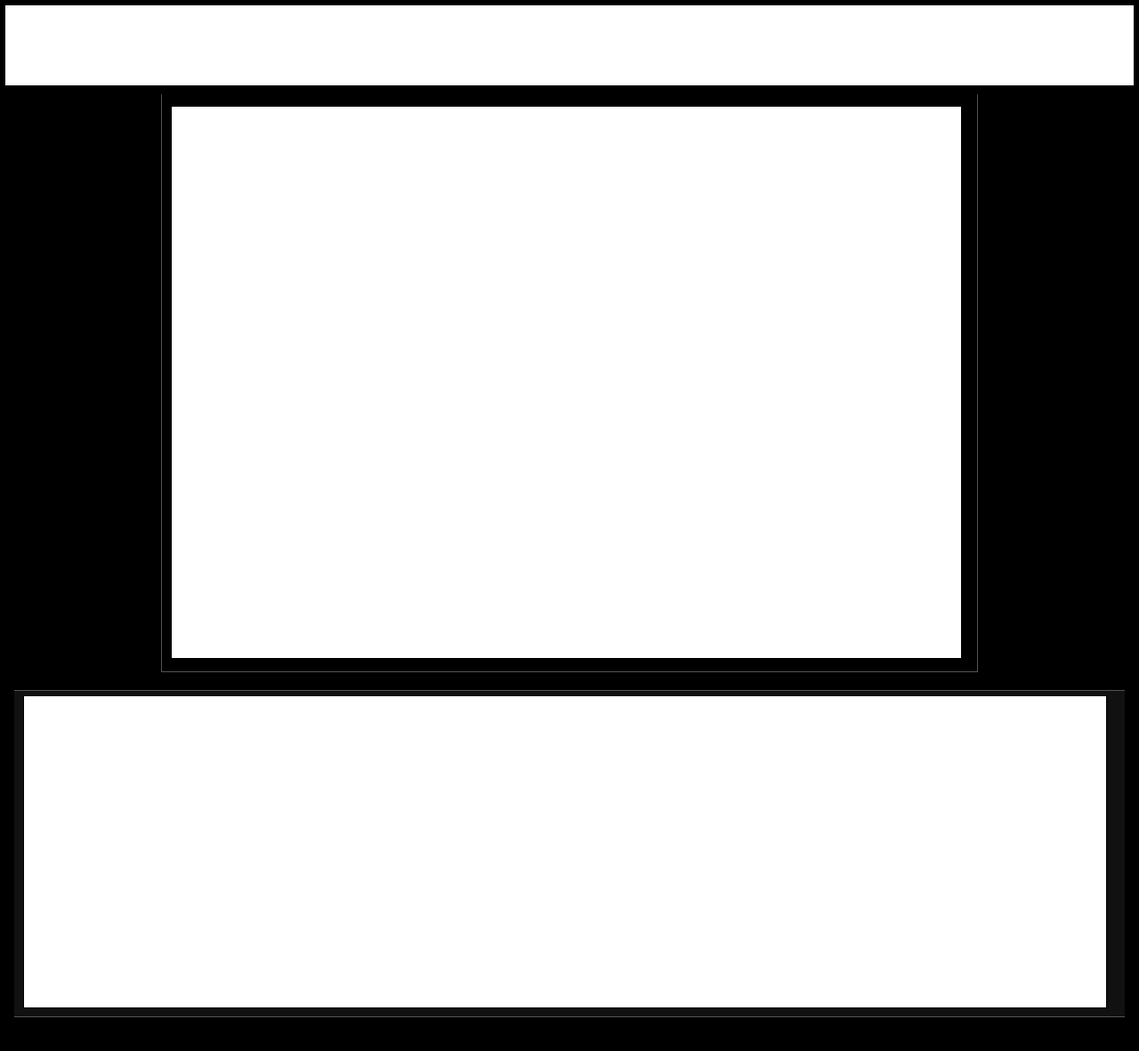
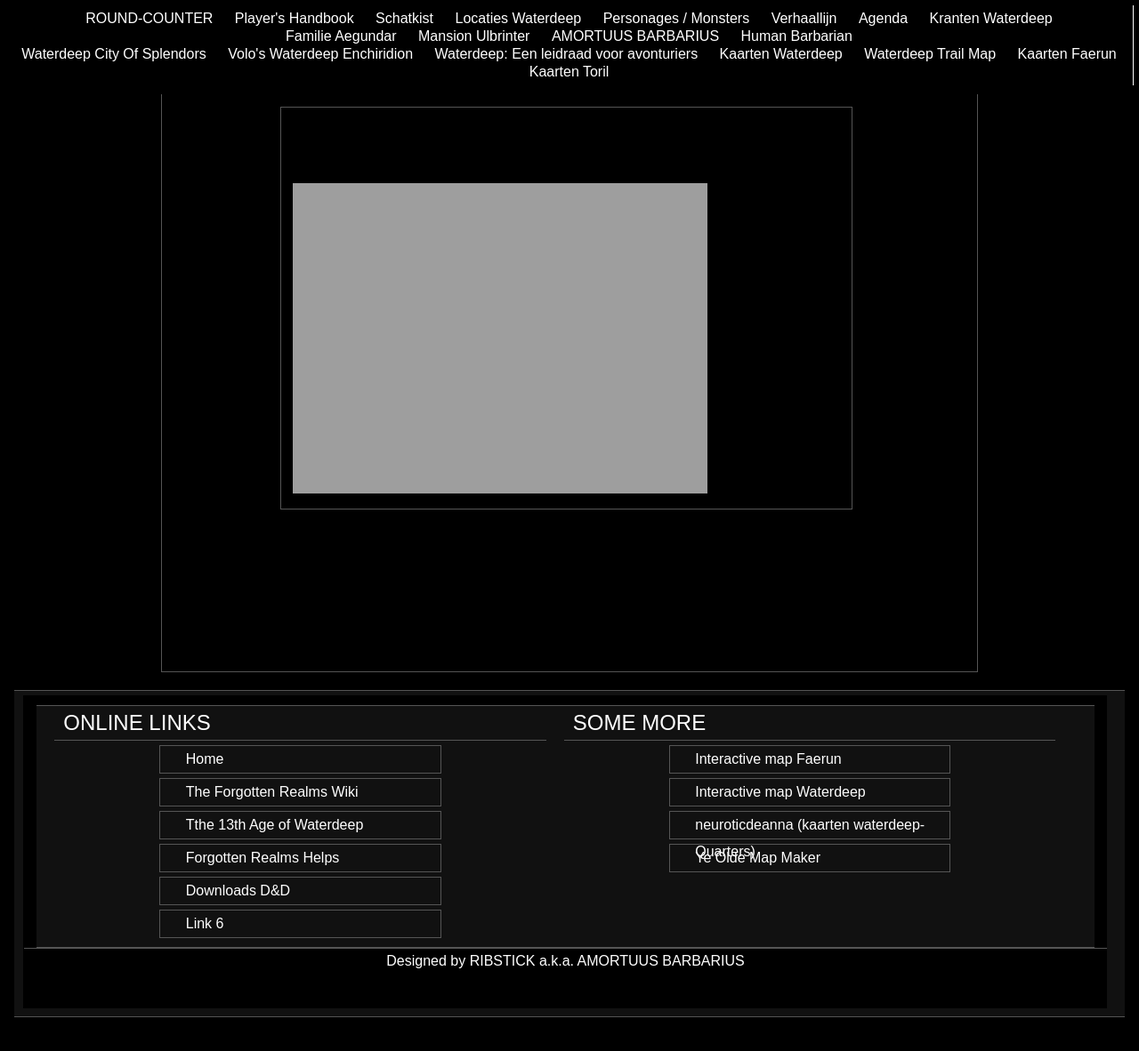
Before and after one commit to buizenradio/ribstick.github.io, a plain HTML site: page index.html in a window 1280 px wide. Shown: the whole page at 89% size. Drawn offline with Linux system fonts and the light colour scheme.

Commit message:
Update index.html

```diff
--- a/index.html
+++ b/index.html
@@ -10,14 +10,14 @@
 <div class="nav">
 
 
-<iframe src="C:/deepblack/menutop.html" name="iframe_a" height="90px">
+<iframe src="menutop.html" name="iframe_a" height="90px">
 </iframe>
 </div>
 
 <div class="content">
   <div class="entry">
 <BR><BR><BR><BR><BR><BR>
-<iframe src="C:/deepblack/home.html" name="iframe_b" height="620px">
+<iframe src="home.html" name="iframe_b" height="620px">
 </iframe>
 
 
@@ -25,7 +25,7 @@
 
   <div class="links">
 
-<iframe src="C:/deepblack/menubottom.html" name="iframe_c" height="350px">
+<iframe src="menubottom.html" name="iframe_c" height="350px">
 </iframe>
   </div>
 </body>
```
